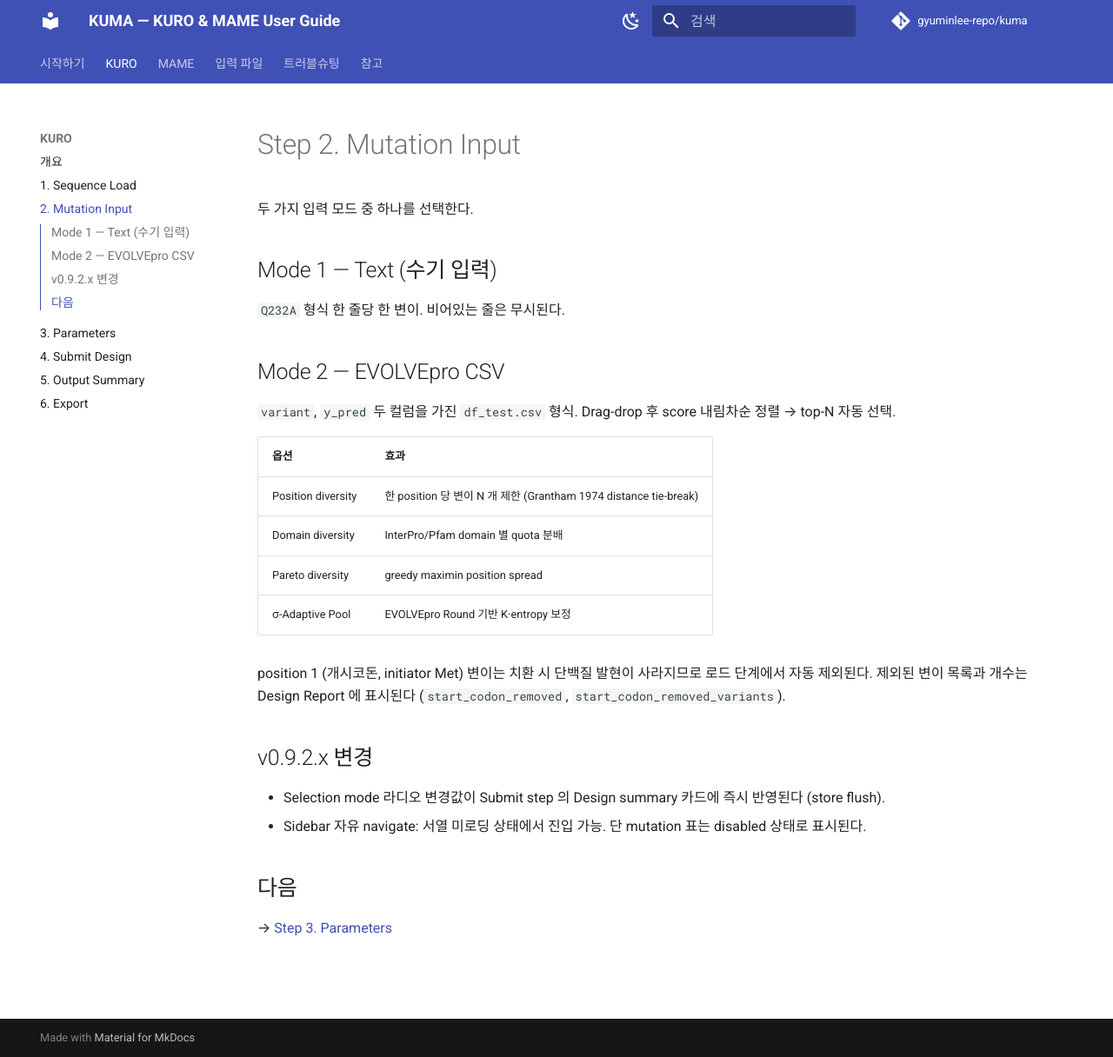
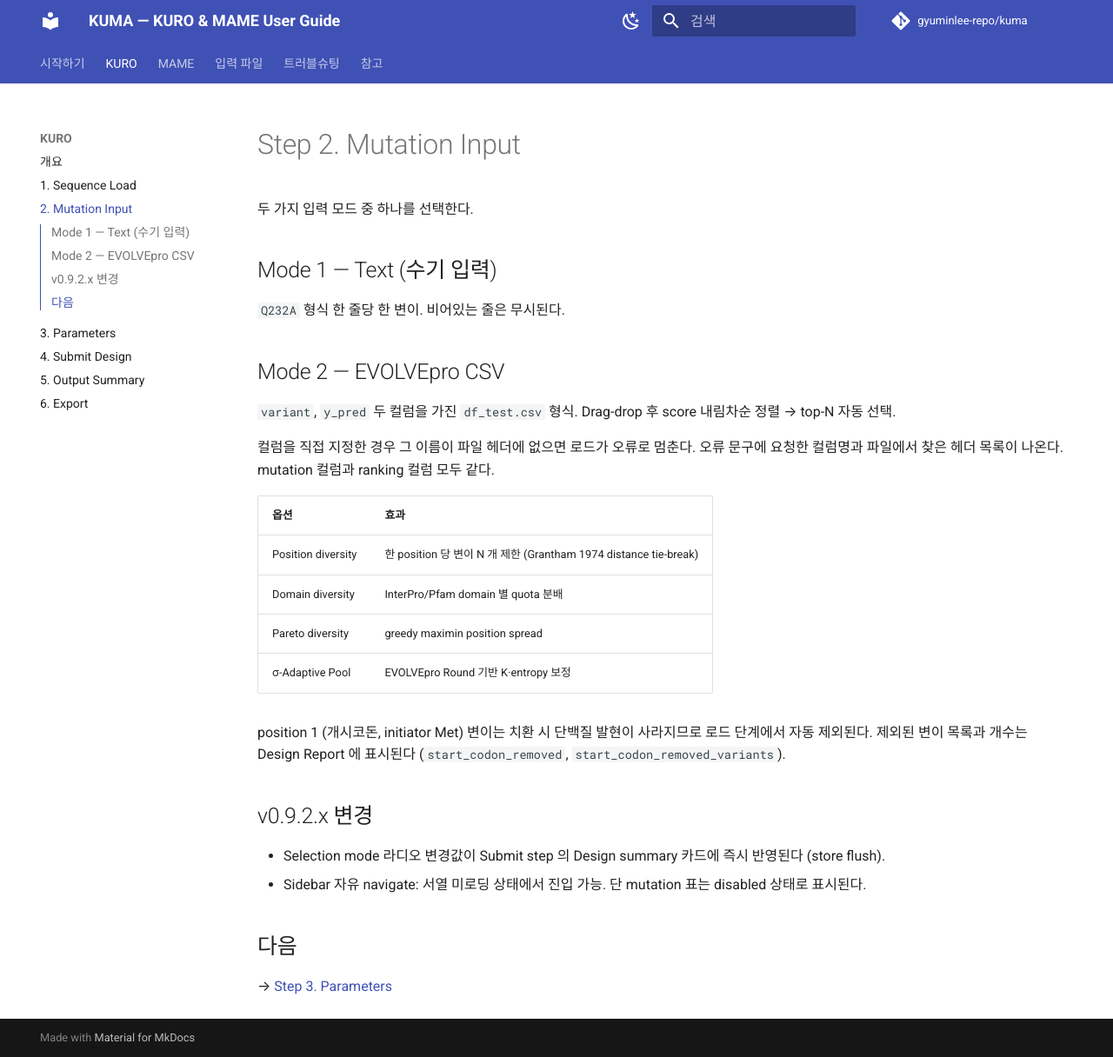
Before and after one commit to gyuminlee-repo/kuma, an MkDocs documentation site: the page built from docs/kuro/02-mutation.md, in a window 1280 px wide and 1216 px high. Shown: the whole window at 87% size. Built offline with MkDocs 1.6.1 and Material for MkDocs 9.7.7, drawn with Linux system fonts in a browser that asks for light colours; comment, search, counter and statistics services are not loaded.

Commit message:
docs: say that a chosen EVOLVEpro column the file lacks stops the load
The mutation and ranking columns picked in the column mapping panel are
now refused when the file has no such header. The mutation input guide
(en, ko), the step 2 guide and its in-app help digest (en, ko) say so.

Signed-off-by: gyuminlee-repo <gyuminlee-repo@users.noreply.github.com>

```diff
--- a/docs/kuro/02-mutation.md
+++ b/docs/kuro/02-mutation.md
@@ -9,6 +9,8 @@
 ## Mode 2 — EVOLVEpro CSV
 
 `variant`, `y_pred` 두 컬럼을 가진 `df_test.csv` 형식. Drag-drop 후 score 내림차순 정렬 → top-N 자동 선택.
+
+컬럼을 직접 지정한 경우 그 이름이 파일 헤더에 없으면 로드가 오류로 멈춘다. 오류 문구에 요청한 컬럼명과 파일에서 찾은 헤더 목록이 나온다. mutation 컬럼과 ranking 컬럼 모두 같다.
 
 | 옵션 | 효과 |
 |---|---|
```
Also changed, not shown: docs/en/entering-mutations.md (+2 -0 lines), docs/help/en/kuro-02-mutation.md (+1 -1 lines), docs/help/ko/kuro-02-mutation.md (+1 -1 lines), docs/ko/entering-mutations.md (+2 -0 lines).
